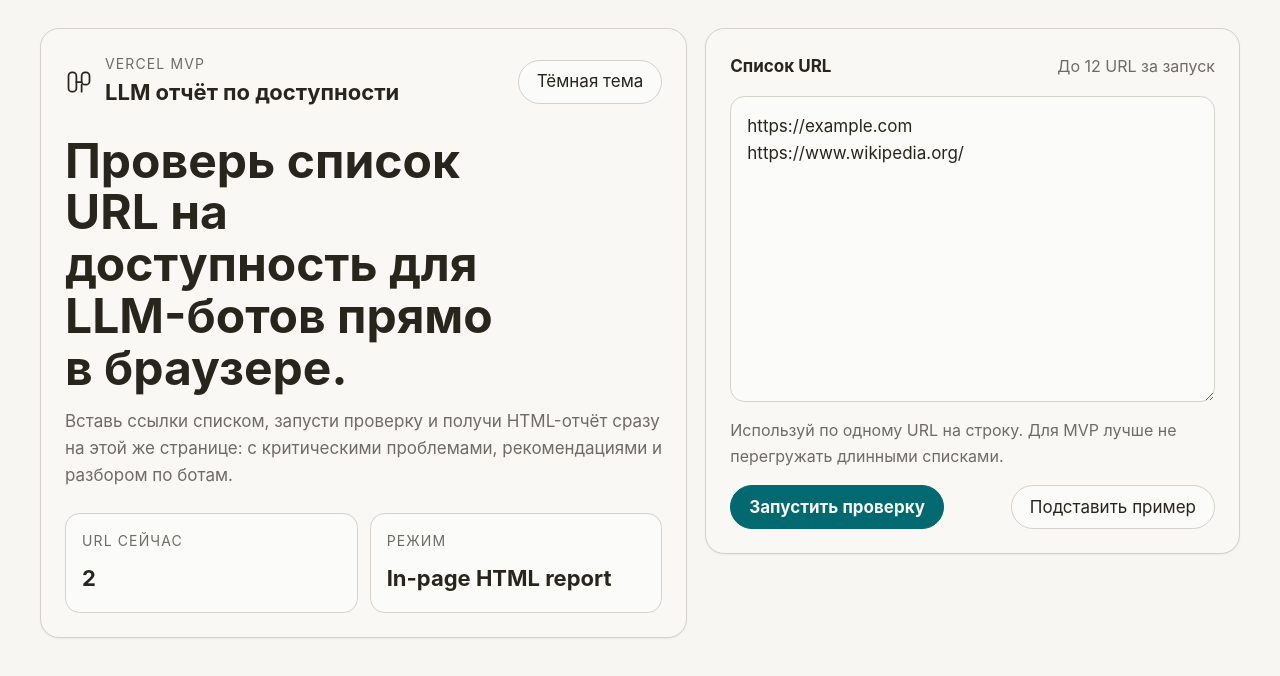
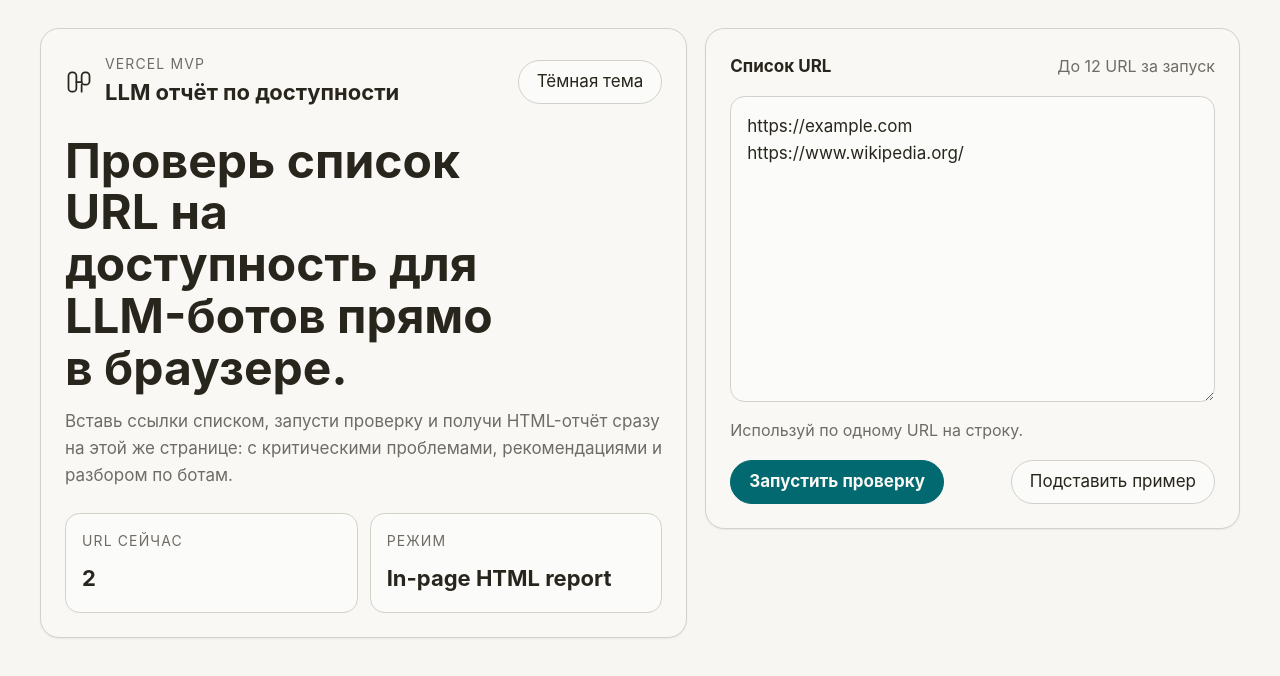
Before and after one commit to igorgenov/llm-report, a Next.js app: page / in a window 1280 px wide. Shown: the top 676 px of the page. Built offline with nearby package versions, Linux system fonts and the light colour scheme; a web font is replaced by a local one.

Commit message:
Update page.js

```diff
--- a/app/page.js
+++ b/app/page.js
@@ -106,7 +106,7 @@ export default function Page() {
             />
 
             <div className="inline-note">
-              Используй по одному URL на строку. Для MVP лучше не перегружать длинными списками.
+              Используй по одному URL на строку.
             </div>
 
             <div className="actions-row">
@@ -122,7 +122,7 @@ export default function Page() {
       </div>
 
       {error ? <section className="feedback error">{error}</section> : null}
-      {loading ? <section className="feedback">Проверка может занять до минуты на бесплатном тарифе Vercel.</section> : null}
+      {loading ? <section className="feedback">Проверка может занять до минуты.</section> : null}
       {reportHtml ? <section className="report-host" dangerouslySetInnerHTML={{ __html: reportHtml }} /> : null}
 
       <style jsx>{`
```
